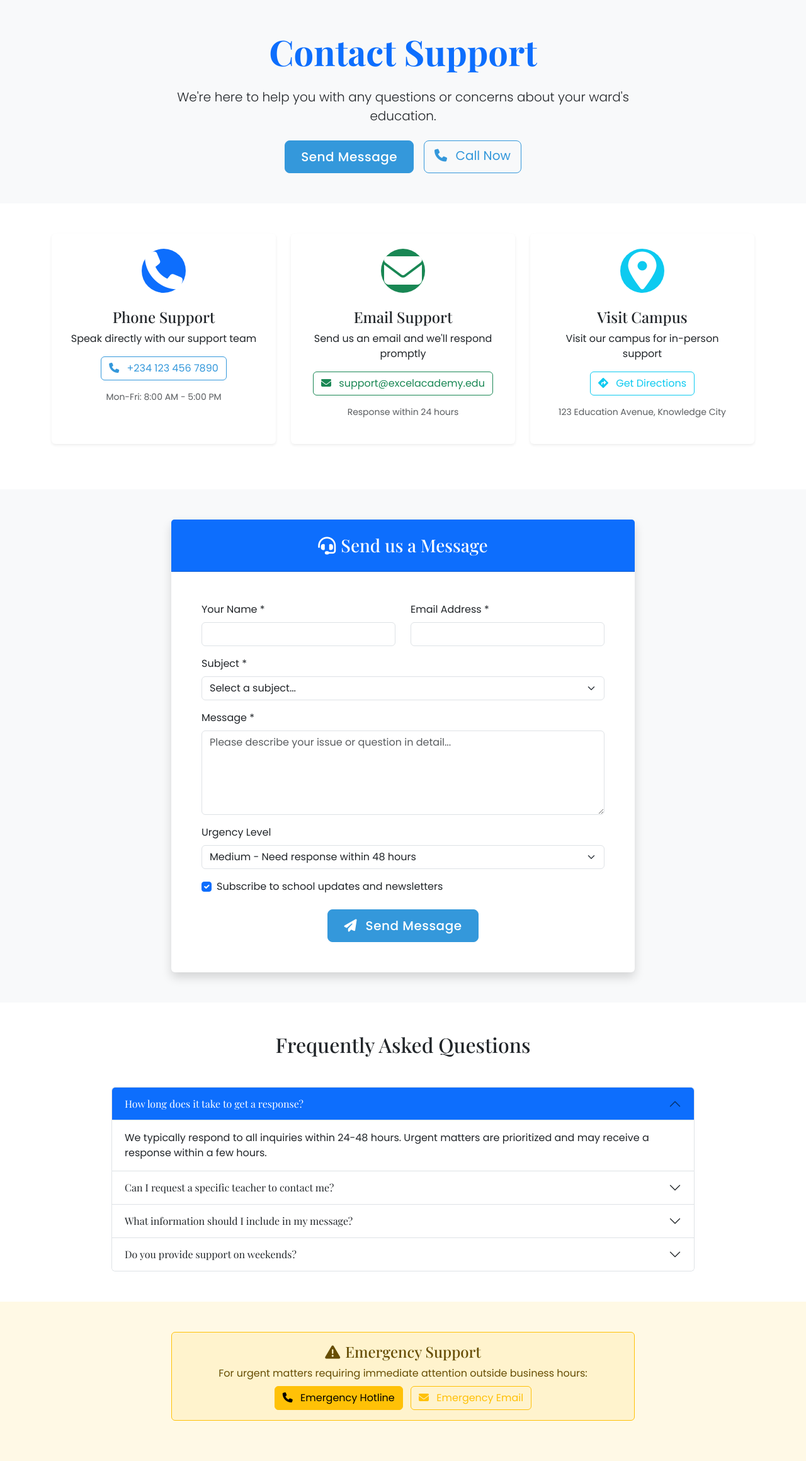
After one commit to kylepatricks/excell_academy, a Django app: page /contact/ in a window 1280 px wide. The commit adds this page. Shown: the whole page at 63% size. Run offline with Django 5.2, Linux system fonts and the light colour scheme.

Commit message:
created ocontact.html

```diff
--- a/core/views.py
+++ b/core/views.py
@@ -76,13 +76,17 @@ def contact(request):
         email = request.POST.get('email')
         subject = request.POST.get('subject')
         message = request.POST.get('message')
+        urgency = request.POST.get('urgency', 'medium')
+        newsletter = request.POST.get('newsletter', False)
 
         # Save contact message
         contact_message = ContactMessage.objects.create(
             name=name,
             email=email,
             subject=subject,
-            message=message
+            message=message,
+            urgency=urgency,
+            newsletter_subscription=bool(newsletter)
         )
 
         # Send confirmation email
--- a/templates/base.html
+++ b/templates/base.html
@@ -307,6 +307,28 @@
             box-shadow: 0 8px 20px rgba(0, 0, 0, 0.15);
         }
 
+
+        .contact-support {
+            transition: all 0.3s ease;
+        }
+
+        .contact-support:hover {
+            transform: translateY(-2px);
+            box-shadow: 0 4px 8px rgba(0,0,0,0.1);
+        }
+
+        .support-card {
+            border: none;
+            border-radius: 15px;
+            box-shadow: 0 5px 15px rgba(0,0,0,0.08);
+            transition: all 0.3s ease;
+        }
+
+        .support-card:hover {
+            transform: translateY(-5px);
+            box-shadow: 0 10px 25px rgba(0,0,0,0.15);
+        }
+
         .notification-badge {
             position: absolute;
             top: 3px;
--- /dev/null
+++ b/templates/core/contact.html
@@ -0,0 +1,287 @@
+<!-- templates/core/contact.html -->
+{% extends 'base.html' %}
+
+{% block title %}Contact Support - Excel Academy{% endblock %}
+
+{% block content %}
+<!-- Hero Section -->
+<section class="py-5 bg-light">
+    <div class="container">
+        <div class="row justify-content-center">
+            <div class="col-lg-8 text-center">
+                <h1 class="display-4 fw-bold text-primary mb-4">Contact Support</h1>
+                <p class="lead mb-4">We're here to help you with any questions or concerns about your ward's education.</p>
+                <div class="d-flex justify-content-center gap-3">
+                    <a href="#contact-form" class="btn btn-primary btn-lg">Send Message</a>
+                    <a href="tel:+2341234567890" class="btn btn-outline-primary btn-lg">
+                        <i class="fas fa-phone me-2"></i> Call Now
+                    </a>
+                </div>
+            </div>
+        </div>
+    </div>
+</section>
+
+<!-- Contact Information -->
+<section class="py-5">
+    <div class="container">
+        <div class="row">
+            <div class="col-lg-4 mb-4">
+                <div class="card border-0 shadow-sm h-100 text-center">
+                    <div class="card-body p-4">
+                        <div class="icon-box bg-primary text-white mx-auto mb-4">
+                            <i class="fas fa-phone fa-2x"></i>
+                        </div>
+                        <h4 class="card-title">Phone Support</h4>
+                        <p class="card-text">Speak directly with our support team</p>
+                        <div class="mt-3">
+                            <a href="tel:+2341234567890" class="btn btn-outline-primary">
+                                <i class="fas fa-phone me-2"></i> +234 123 456 7890
+                            </a>
+                        </div>
+                        <p class="text-muted small mt-3">Mon-Fri: 8:00 AM - 5:00 PM</p>
+                    </div>
+                </div>
+            </div>
+
+            <div class="col-lg-4 mb-4">
+                <div class="card border-0 shadow-sm h-100 text-center">
+                    <div class="card-body p-4">
+                        <div class="icon-box bg-success text-white mx-auto mb-4">
+                            <i class="fas fa-envelope fa-2x"></i>
+                        </div>
+                        <h4 class="card-title">Email Support</h4>
+                        <p class="card-text">Send us an email and we'll respond promptly</p>
+                        <div class="mt-3">
+                            <a href="mailto:support@excelacademy.edu" class="btn btn-outline-success">
+                                <i class="fas fa-envelope me-2"></i> support@excelacademy.edu
+                            </a>
+                        </div>
+                        <p class="text-muted small mt-3">Response within 24 hours</p>
+                    </div>
+                </div>
+            </div>
+
+            <div class="col-lg-4 mb-4">
+                <div class="card border-0 shadow-sm h-100 text-center">
+                    <div class="card-body p-4">
+                        <div class="icon-box bg-info text-white mx-auto mb-4">
+                            <i class="fas fa-map-marker-alt fa-2x"></i>
+                        </div>
+                        <h4 class="card-title">Visit Campus</h4>
+                        <p class="card-text">Visit our campus for in-person support</p>
+                        <div class="mt-3">
+                            <a href="https://maps.google.com" target="_blank" class="btn btn-outline-info">
+                                <i class="fas fa-directions me-2"></i> Get Directions
+                            </a>
+                        </div>
+                        <p class="text-muted small mt-3">123 Education Avenue, Knowledge City</p>
+                    </div>
+                </div>
+            </div>
+        </div>
+    </div>
+</section>
+
+<!-- Contact Form -->
+<section id="contact-form" class="py-5 bg-light">
+    <div class="container">
+        <div class="row justify-content-center">
+            <div class="col-lg-8">
+                <div class="card shadow border-0">
+                    <div class="card-header bg-primary text-white py-4">
+                        <h3 class="card-title mb-0 text-center">
+                            <i class="fas fa-headset me-2"></i>Send us a Message
+                        </h3>
+                    </div>
+                    <div class="card-body p-5">
+                        {% if messages %}
+                        <div class="mb-4">
+                            {% for message in messages %}
+                            <div class="alert alert-{{ message.tags }} alert-dismissible fade show">
+                                {{ message }}
+                                <button type="button" class="btn-close" data-bs-dismiss="alert"></button>
+                            </div>
+                            {% endfor %}
+                        </div>
+                        {% endif %}
+
+                        <form method="post" action="{% url 'contact' %}">
+                            {% csrf_token %}
+
+                            <div class="row">
+                                <div class="col-md-6 mb-3">
+                                    <label for="name" class="form-label">Your Name *</label>
+                                    <input type="text" class="form-control" id="name" name="name"
+                                           value="{% if user.is_authenticated %}{{ user.get_full_name }}{% endif %}"
+                                           required>
+                                </div>
+                                <div class="col-md-6 mb-3">
+                                    <label for="email" class="form-label">Email Address *</label>
+                                    <input type="email" class="form-control" id="email" name="email"
+                                           value="{% if user.is_authenticated %}{{ user.email }}{% endif %}"
+                                           required>
+                                </div>
+                            </div>
+
+                            <div class="mb-3">
+                                <label for="subject" class="form-label">Subject *</label>
+                                <select class="form-select" id="subject" name="subject" required>
+                                    <option value="">Select a subject...</option>
+                                    <option value="Report Card Issues">Report Card Issues</option>
+                                    <option value="Fee Payment Problems">Fee Payment Problems</option>
+                                    <option value="Academic Concerns">Academic Concerns</option>
+                                    <option value="Technical Support">Technical Support</option>
+                                    <option value="General Inquiry">General Inquiry</option>
+                                    <option value="Complaint">Complaint</option>
+                                    <option value="Suggestion">Suggestion</option>
+                                    <option value="Other">Other</option>
+                                </select>
+                            </div>
+
+                            <div class="mb-3">
+                                <label for="message" class="form-label">Message *</label>
+                                <textarea class="form-control" id="message" name="message" rows="5"
+                                          placeholder="Please describe your issue or question in detail..." required></textarea>
+                            </div>
+
+                            <div class="mb-3">
+                                <label for="urgency" class="form-label">Urgency Level</label>
+                                <select class="form-select" id="urgency" name="urgency">
+                                    <option value="low">Low - General inquiry</option>
+                                    <option value="medium" selected>Medium - Need response within 48 hours</option>
+                                    <option value="high">High - Urgent attention needed</option>
+                                </select>
+                            </div>
+
+                            <div class="mb-4">
+                                <div class="form-check">
+                                    <input class="form-check-input" type="checkbox" id="newsletter" name="newsletter" checked>
+                                    <label class="form-check-label" for="newsletter">
+                                        Subscribe to school updates and newsletters
+                                    </label>
+                                </div>
+                            </div>
+
+                            <div class="text-center">
+                                <button type="submit" class="btn btn-primary btn-lg">
+                                    <i class="fas fa-paper-plane me-2"></i> Send Message
+                                </button>
+                            </div>
+                        </form>
+                    </div>
+                </div>
+            </div>
+        </div>
+    </div>
+</section>
+
+<!-- FAQ Section -->
+<section class="py-5">
+    <div class="container">
+        <div class="row justify-content-center">
+            <div class="col-lg-10">
+                <h2 class="text-center mb-5">Frequently Asked Questions</h2>
+
+                <div class="accordion" id="faqAccordion">
+                    <div class="accordion-item">
+                        <h3 class="accordion-header">
+                            <button class="accordion-button" type="button" data-bs-toggle="collapse" data-bs-target="#faq1">
+                                How long does it take to get a response?
+                            </button>
+                        </h3>
+                        <div id="faq1" class="accordion-collapse collapse show" data-bs-parent="#faqAccordion">
+                            <div class="accordion-body">
+                                We typically respond to all inquiries within 24-48 hours. Urgent matters are prioritized and may receive a response within a few hours.
+                            </div>
+                        </div>
+                    </div>
+
+                    <div class="accordion-item">
+                        <h3 class="accordion-header">
+                            <button class="accordion-button collapsed" type="button" data-bs-toggle="collapse" data-bs-target="#faq2">
+                                Can I request a specific teacher to contact me?
+                            </button>
+                        </h3>
+                        <div id="faq2" class="accordion-collapse collapse" data-bs-parent="#faqAccordion">
+                            <div class="accordion-body">
+                                Yes, you can specify if you'd like to be contacted by a particular teacher or staff member in your message. We'll do our best to accommodate your request.
+                            </div>
+                        </div>
+                    </div>
+
+                    <div class="accordion-item">
+                        <h3 class="accordion-header">
+                            <button class="accordion-button collapsed" type="button" data-bs-toggle="collapse" data-bs-target="#faq3">
+                                What information should I include in my message?
+                            </button>
+                        </h3>
+                        <div id="faq3" class="accordion-collapse collapse" data-bs-parent="#faqAccordion">
+                            <div class="accordion-body">
+                                Please include your ward's full name, class, and any relevant details about your inquiry. For technical issues, include screenshots if possible and describe what you were doing when the issue occurred.
+                            </div>
+                        </div>
+                    </div>
+
+                    <div class="accordion-item">
+                        <h3 class="accordion-header">
+                            <button class="accordion-button collapsed" type="button" data-bs-toggle="collapse" data-bs-target="#faq4">
+                                Do you provide support on weekends?
+                            </button>
+                        </h3>
+                        <div id="faq4" class="accordion-collapse collapse" data-bs-parent="#faqAccordion">
+                            <div class="accordion-body">
+                                Our phone support is available Monday-Friday from 8:00 AM to 5:00 PM. Email support is monitored during weekends, but responses may take longer during these times.
+                            </div>
+                        </div>
+                    </div>
+                </div>
+            </div>
+        </div>
+    </div>
+</section>
+
+<!-- Emergency Support -->
+<section class="py-5 bg-warning bg-opacity-10">
+    <div class="container">
+        <div class="row justify-content-center">
+            <div class="col-lg-8 text-center">
+                <div class="alert alert-warning border-warning">
+                    <h4><i class="fas fa-exclamation-triangle me-2"></i>Emergency Support</h4>
+                    <p class="mb-2">For urgent matters requiring immediate attention outside business hours:</p>
+                    <a href="tel:+2341234567890" class="btn btn-warning me-2">
+                        <i class="fas fa-phone me-2"></i> Emergency Hotline
+                    </a>
+                    <a href="mailto:emergency@excelacademy.edu" class="btn btn-outline-warning">
+                        <i class="fas fa-envelope me-2"></i> Emergency Email
+                    </a>
+                </div>
+            </div>
+        </div>
+    </div>
+</section>
+{% endblock %}
+
+{% block extra_css %}
+<style>
+.icon-box {
+    width: 70px;
+    height: 70px;
+    border-radius: 50%;
+    display: flex;
+    align-items: center;
+    justify-content: center;
+    margin: 0 auto;
+}
+
+.accordion-button:not(.collapsed) {
+    background-color: #0d6efd;
+    color: white;
+}
+
+.accordion-button:focus {
+    border-color: #0d6efd;
+    box-shadow: 0 0 0 0.2rem rgba(13, 110, 253, 0.25);
+}
+</style>
+{% endblock %}
```
Also changed, not shown: core/admin.py (+17 -3 lines), core/models.py (+12 -0 lines), accounts/migrations/0003_alter_student_admission_number.py (added), core/migrations/0002_alter_contactmessage_options_and_more.py (added), db.sqlite3.
